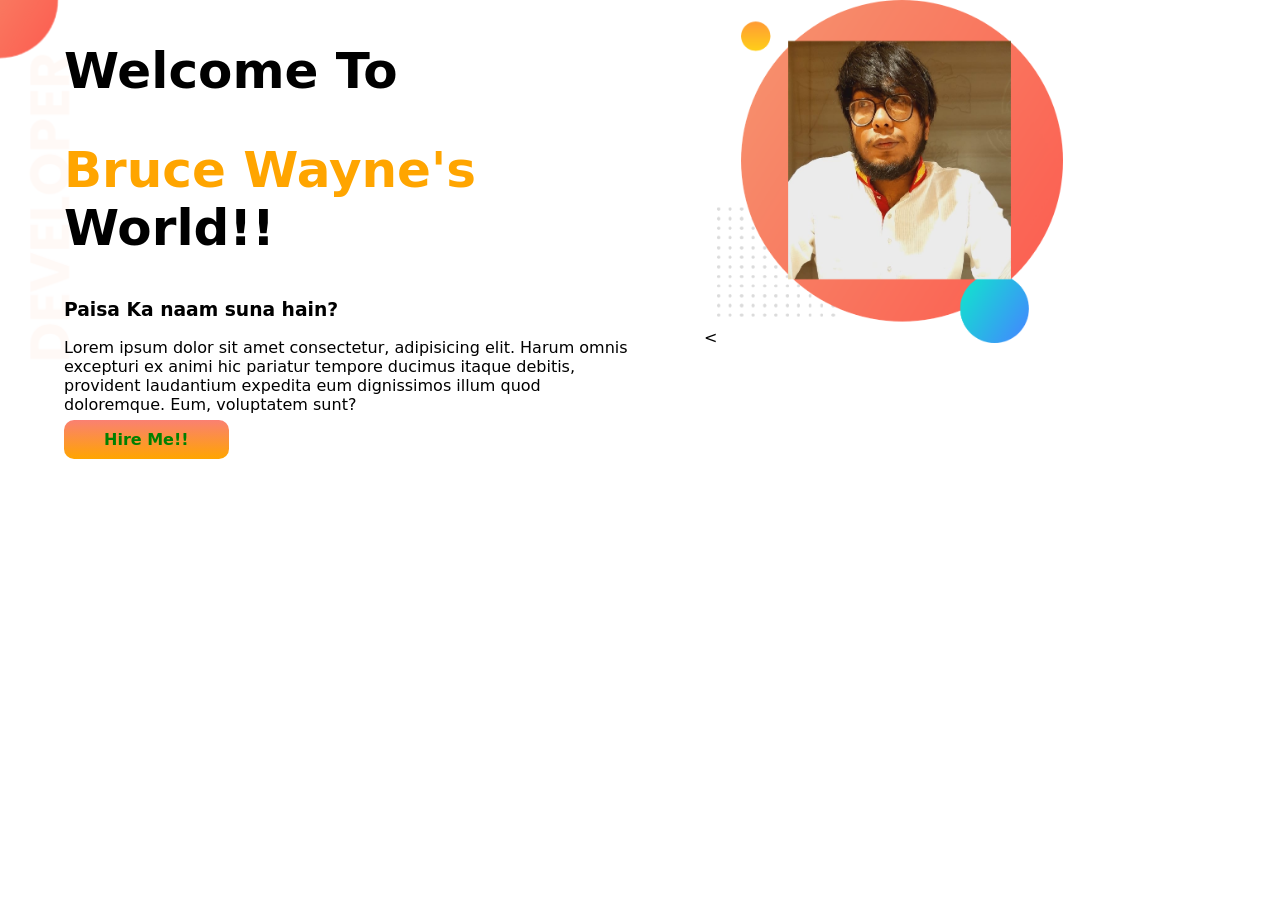
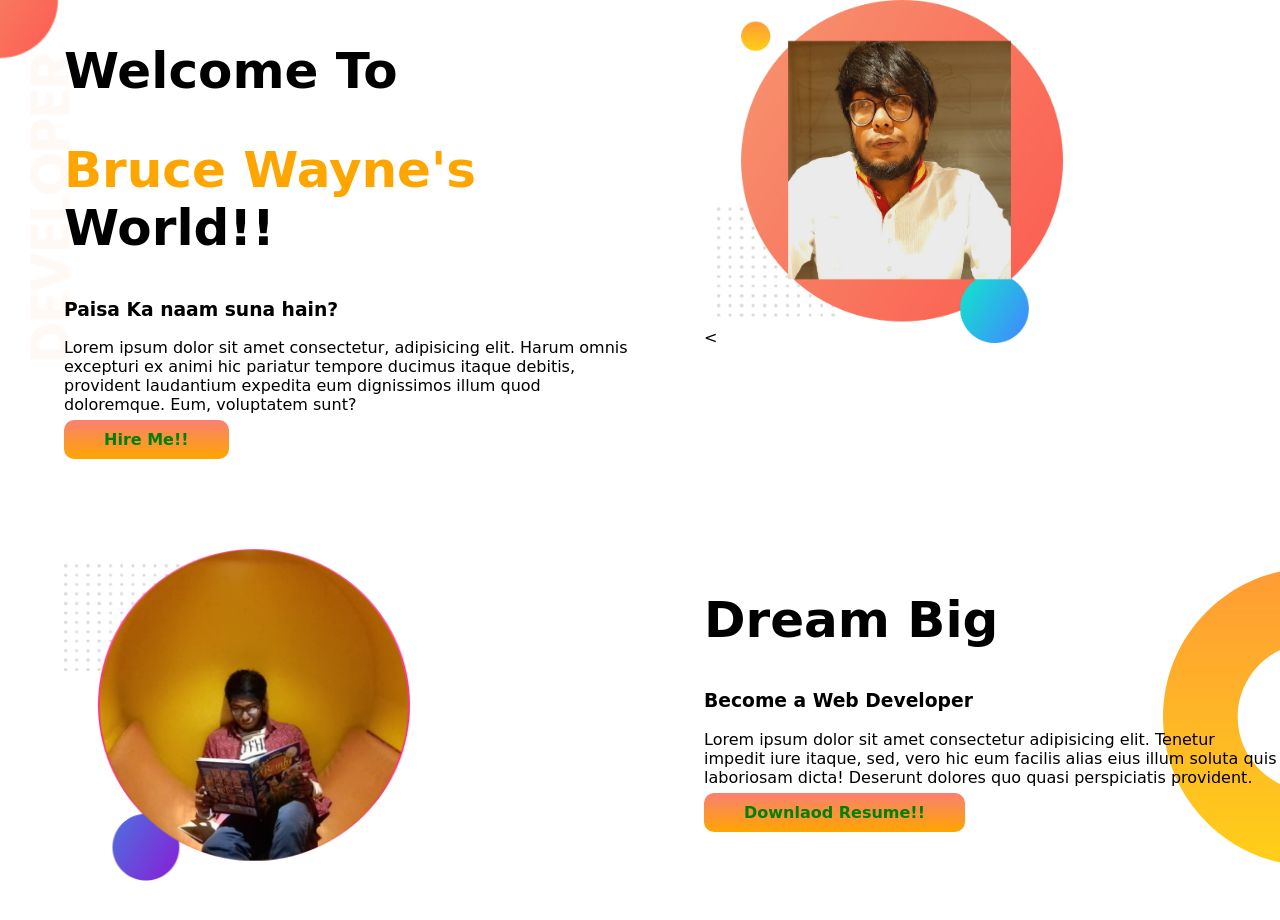
Before and after one commit to rishad007/developer-portfolio, a plain HTML site: page index.html in a window 1280 px wide. Before the commit the page ends 800 px from the top, so only its background shows below. Drawn offline with Linux system fonts and the light colour scheme; a web font is replaced by a local one.

Commit message:
second commit

```diff
--- a/index.html
+++ b/index.html
@@ -25,6 +25,17 @@
             <<img src="images/port-img.png" alt="">
         </div>
     </section>
+    <section class="dream-big">
+        <div class="half-width">
+            <img src="images/rishad2.png" alt="" srcset="">
+        </div>
+        <div class="half-width">
+            <h1>Dream Big</h1>
+            <h3>Become a Web Developer</h3>
+            <p>Lorem ipsum dolor sit amet consectetur adipisicing elit. Tenetur impedit iure itaque, sed, vero hic eum facilis alias eius illum soluta quis laboriosam dicta! Deserunt dolores quo quasi perspiciatis provident.</p>
+            <a href="http://google.com" target="_blank" class="link-button">Downlaod Resume!!</a>
+        </div>
+    </section>
 </body>
 
 </html>
--- a/style.css
+++ b/style.css
@@ -13,6 +13,8 @@ h1 {
 
 section {
     display: flex;
+    margin-bottom: 100px;
+    ;
 }
 
 .half-width {
@@ -37,3 +39,9 @@ section {
     background-image: url(images/top-banner.png);
     background-repeat: no-repeat;
 }
+
+.dream-big {
+    background-image: url(images/dream-bg.png);
+    background-repeat: no-repeat;
+    background-position: right;
+}
```
Also changed, not shown: images/rishad2.png (added).
